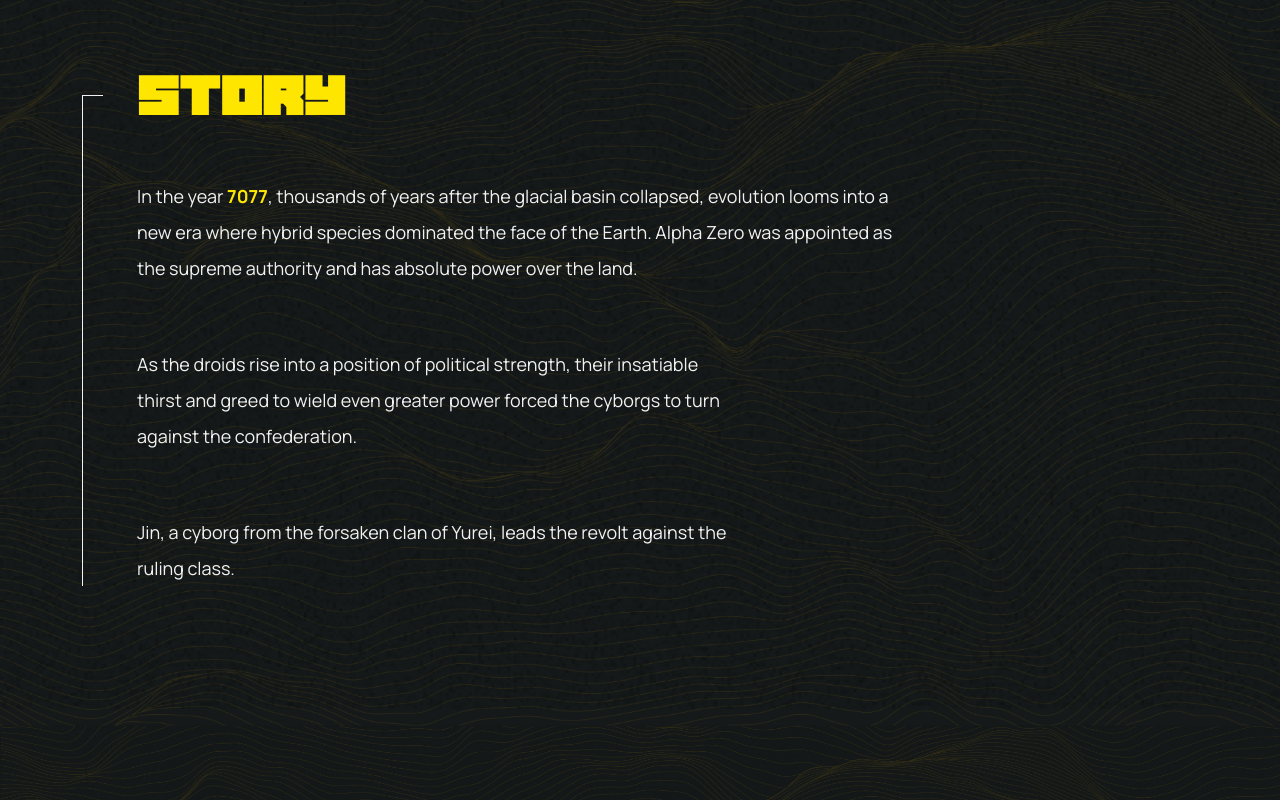
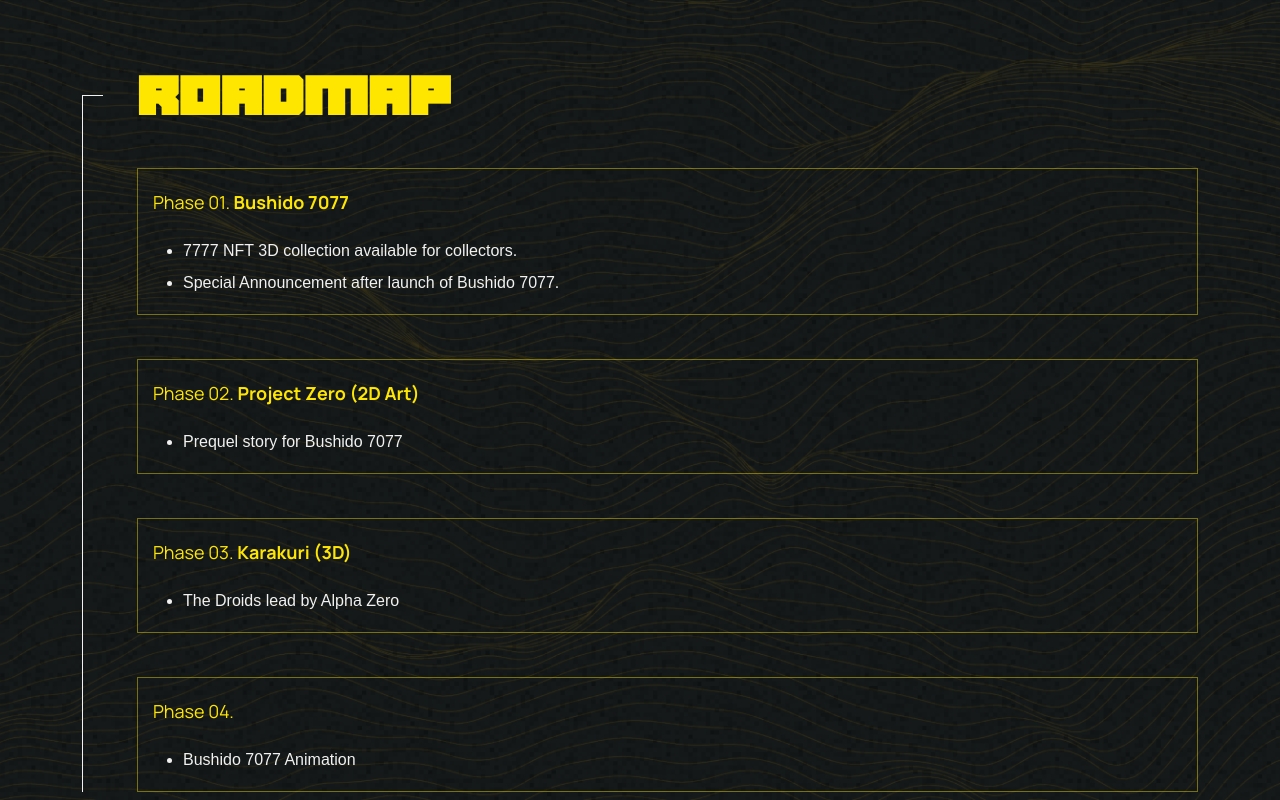
Before and after one commit to fiverr-work/bushido-7077-nft, a React (Create React App) app: page / in a window 1280 px wide. Shown: the top 800 px of the page. Built offline with nearby package versions, Linux system fonts and the light colour scheme.

Commit message:
Roadmap section is ready

```diff
--- a/src/layout/sections/Roadmap.jsx
+++ b/src/layout/sections/Roadmap.jsx
@@ -5,7 +5,44 @@ const Roadmap = () => {
   return (
     <RoadmapStyle>
       <Texture />
-      <div className="container"></div>
+      <div className="container">
+        <div className="road">
+          <h3>roadmap</h3>
+          <div>
+            <p>
+              <span>Phase 01. </span> <b>Bushido 7077</b>
+            </p>
+            <ul>
+              <li>7777 NFT 3D collection available for collectors.</li>
+              <li>Special Announcement after launch of Bushido 7077.</li>
+            </ul>
+          </div>
+          <div>
+            <p>
+              <span>Phase 02. </span> <b>Project Zero (2D Art)</b>
+            </p>
+            <ul>
+              <li>Prequel story for Bushido 7077</li>
+            </ul>
+          </div>
+          <div>
+            <p>
+              <span>Phase 03. </span> <b>Karakuri (3D)</b>
+            </p>
+            <ul>
+              <li>The Droids lead by Alpha Zero</li>
+            </ul>
+          </div>
+          <div>
+            <p>
+              <span>Phase 04.</span>
+            </p>
+            <ul>
+              <li>Bushido 7077 Animation</li>
+            </ul>
+          </div>
+        </div>
+      </div>
     </RoadmapStyle>
   );
 };
@@ -14,5 +51,42 @@ export default Roadmap;
 
 const RoadmapStyle = styled.section`
   padding-top: 70px;
-  padding-bottom: 70px;
+  padding-bottom: 200px;
+
+  h3 {
+    margin-bottom: 50px;
+  }
+
+  .road {
+    flex: 1;
+    > div {
+      border: 1px solid #ffe6006e;
+      padding: 15px;
+      :not(:last-child) {
+        margin-bottom: 44px;
+      }
+    }
+  }
+
+  .container {
+    display: flex;
+    ::before {
+      content: "";
+      margin-top: 25px;
+      margin-right: 34px;
+      width: 20px;
+      border-top: 1px solid #f1f1f1;
+      border-left: 1px solid #f1f1f1;
+    }
+  }
+
+  @media (max-width: 768px) {
+    padding-bottom: 70px;
+    .container {
+      ::before {
+        margin-right: 15px;
+        margin-left: 15px;
+      }
+    }
+  }
 `;
--- a/src/layout/sections/Story.jsx
+++ b/src/layout/sections/Story.jsx
@@ -61,6 +61,7 @@ const StoryStyle = styled.section`
 
     p {
       margin-bottom: 30px;
+      max-width: 100% !important;
     }
     .container {
       ::before {
--- a/src/pages/Home.jsx
+++ b/src/pages/Home.jsx
@@ -21,9 +21,11 @@ const Home = () => {
         {/* <Breaker /> */}
         {/* <BushidoPlus /> */}
         {/* <Bushido7077 /> */}
-        <Story />
-        <ShowcaseTop />
-        <ShowcaseReel />
+        {/* <Story /> */}
+
+        {/* <ShowcaseTop /> */}
+        {/* <ShowcaseReel /> */}
+
         <Roadmap />
         <BreakerCommunity />
         <MeetTheTeam />
--- a/src/sass/fonts.scss
+++ b/src/sass/fonts.scss
@@ -109,6 +109,9 @@ p{
         font-family: "Manrope Bold";
         color: #ffe600;
     }
+    span{
+        color: #ffe600;
+    }
 }
 
 a{
--- a/src/sass/main.sass
+++ b/src/sass/main.sass
@@ -25,3 +25,4 @@ section
 
 ul
     padding-left: 30px
+    line-height: 200%
```
